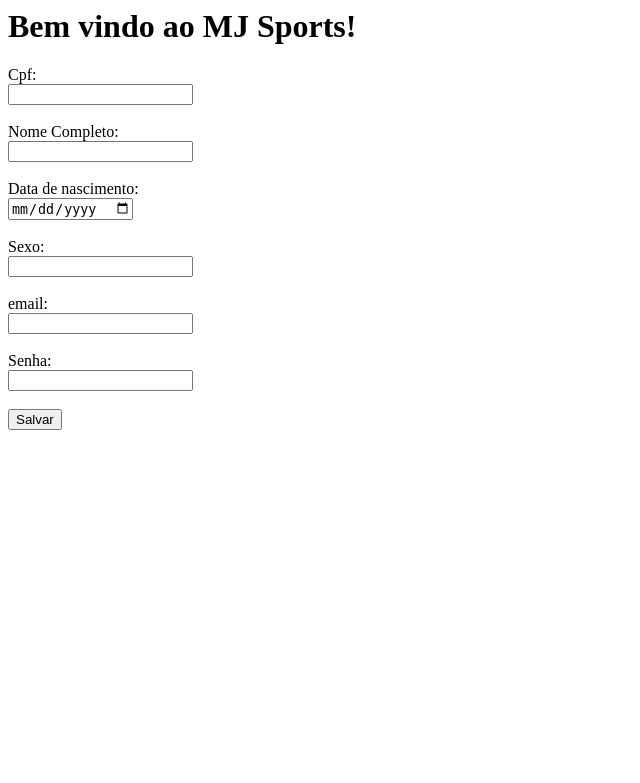
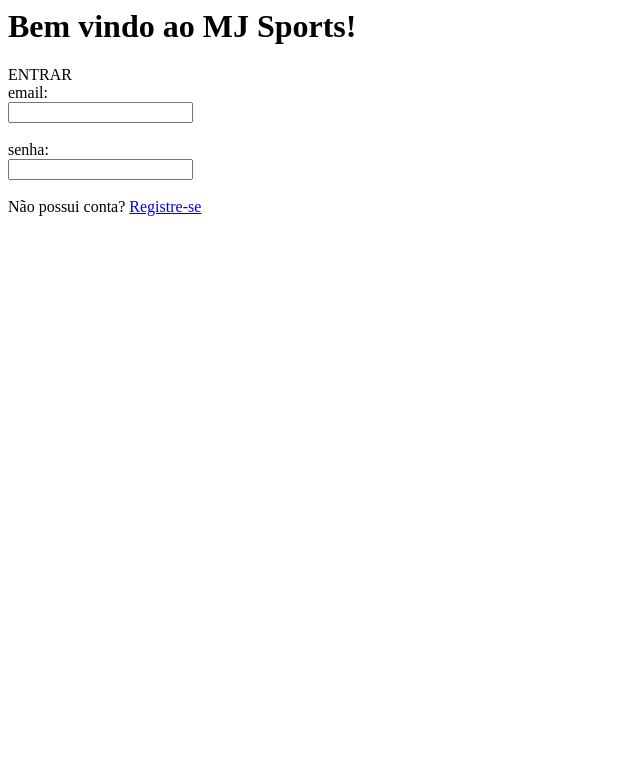
Before and after one commit to zeze2020-2/mj_sports, a PHP site: page / in a window 1280 px wide. Shown: the top 783 px of the page, without its empty margins (0-640 px from the left). Run offline with PHP 8.4, Linux system fonts and the light colour scheme.

Commit message:
commit fds

```diff
--- a/esportivo/html/index.php
+++ b/esportivo/html/index.php
@@ -9,31 +9,27 @@
 <head>
     <meta charset="UTF-8">
     <meta name="viewport" content="width=device-width, initial-scale=1.0">
-    <title>Document</title>
+    <title>Inicial</title>
 </head>
 <body>
-    <form action="salvar_usuario.php" method="POST">
-        Cpf: <br>
-        <input type="text" name="cpf"  required > <br><br>
 
-        Nome Completo: <br>
-        <input type="text" name="nome"  required> <br><br>
 
-        Data de nascimento: <br>
-        <input type="date" name="nascimento"  required > <br><br>
+ENTRAR
 
-        Sexo: <br>
-        <input type="text" name="sexo"  required> <br><br>
+<form method="post">
 
 email: <br>
-        <input type="text" name="email"  required> <br><br>
+<input type="text" name="email" id=""><br><br>
+senha: <br>
+<input type="text" name="senha" id=""><br><br>
 
-        Senha: <br>
-        <input type="text" name="senha"  required> <br><br>
+Não possui conta?  <a href="cadastrar.php">Registre-se</a>
 
-        <input type="submit" value="Salvar">
 
 
 </form>
+
+
+
 </body>
 </html>
```
Also changed, not shown: esportivo/banco/funcoes/funcoes.php (+0 -23 lines), esportivo/html/cadastrar.php (added, +17 -0 lines). Lines whose indentation alone changed are shown as unchanged.
